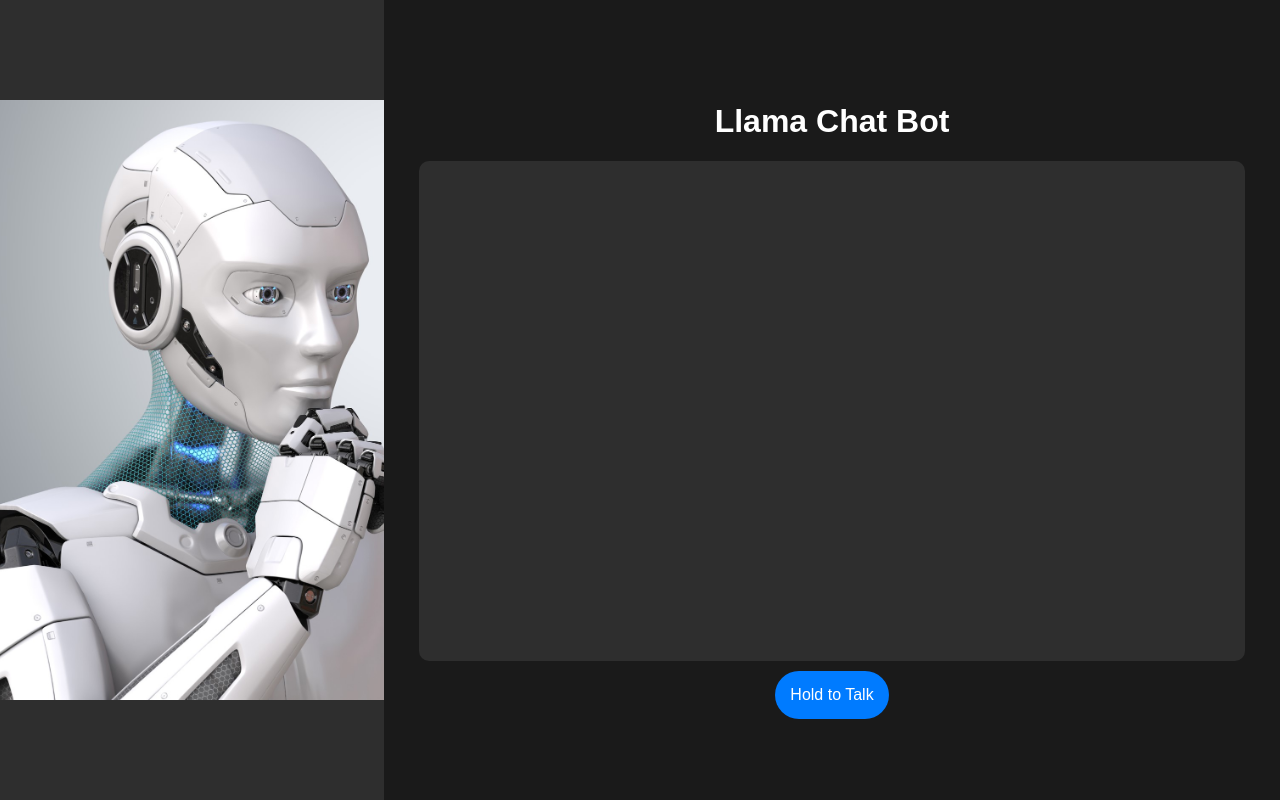
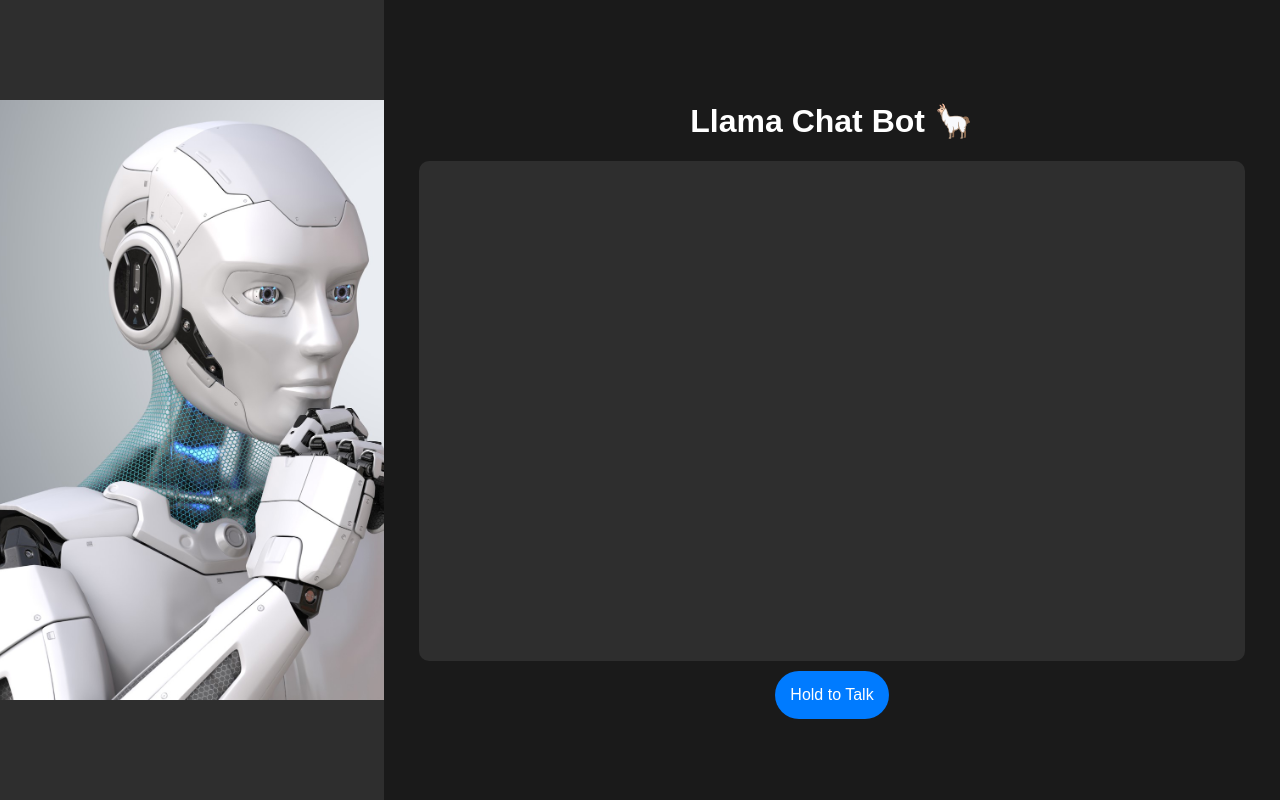
Before and after one commit to factordeveloper/LM_Studio_llama_3.2_1B_api_client, a plain HTML site: page index.html in a window 1280 px wide. Drawn offline with Linux system fonts and the light colour scheme.

Commit message:
updated name

```diff
--- a/index.html
+++ b/index.html
@@ -3,7 +3,7 @@
 <head>
     <meta charset="UTF-8">
     <meta name="viewport" content="width=device-width, initial-scale=1.0">
-    <title>Chat Gemini</title>
+    <title>Chat Llama 🦙</title>
     <link rel="stylesheet" href="style.css">
 </head>
 <body>
@@ -12,7 +12,7 @@
             <img src="robot.jpg" alt="Robot" class="robot-image">
         </div>
         <div class="chat-container" id="chat-container">
-            <h1>Llama Chat Bot</h1>
+            <h1>Llama Chat Bot 🦙</h1>
             <div id="chat-box" class="chat-box"></div>
             <div class="input-container">
                 <button id="record-btn" class="record-btn">Hold to Talk</button>
```
